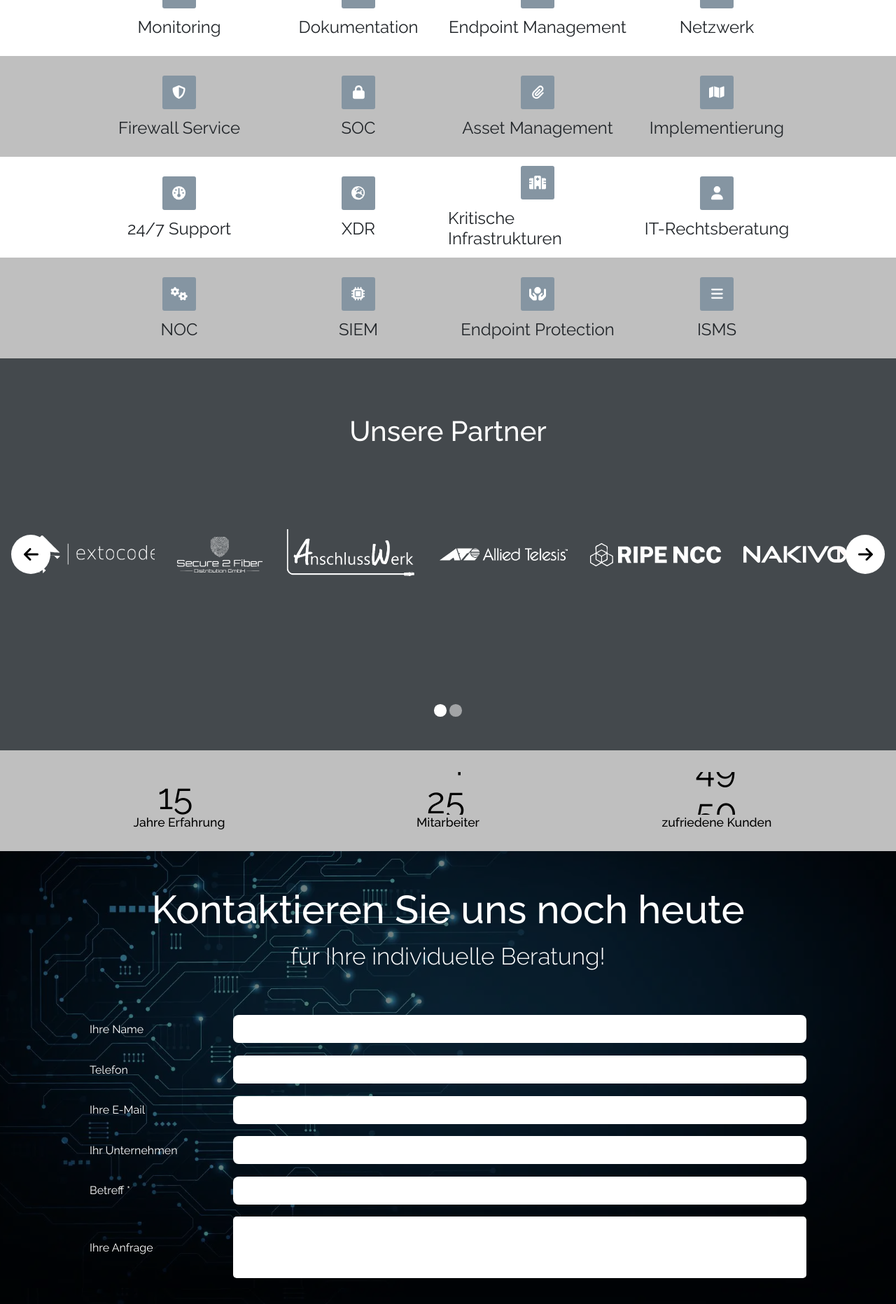
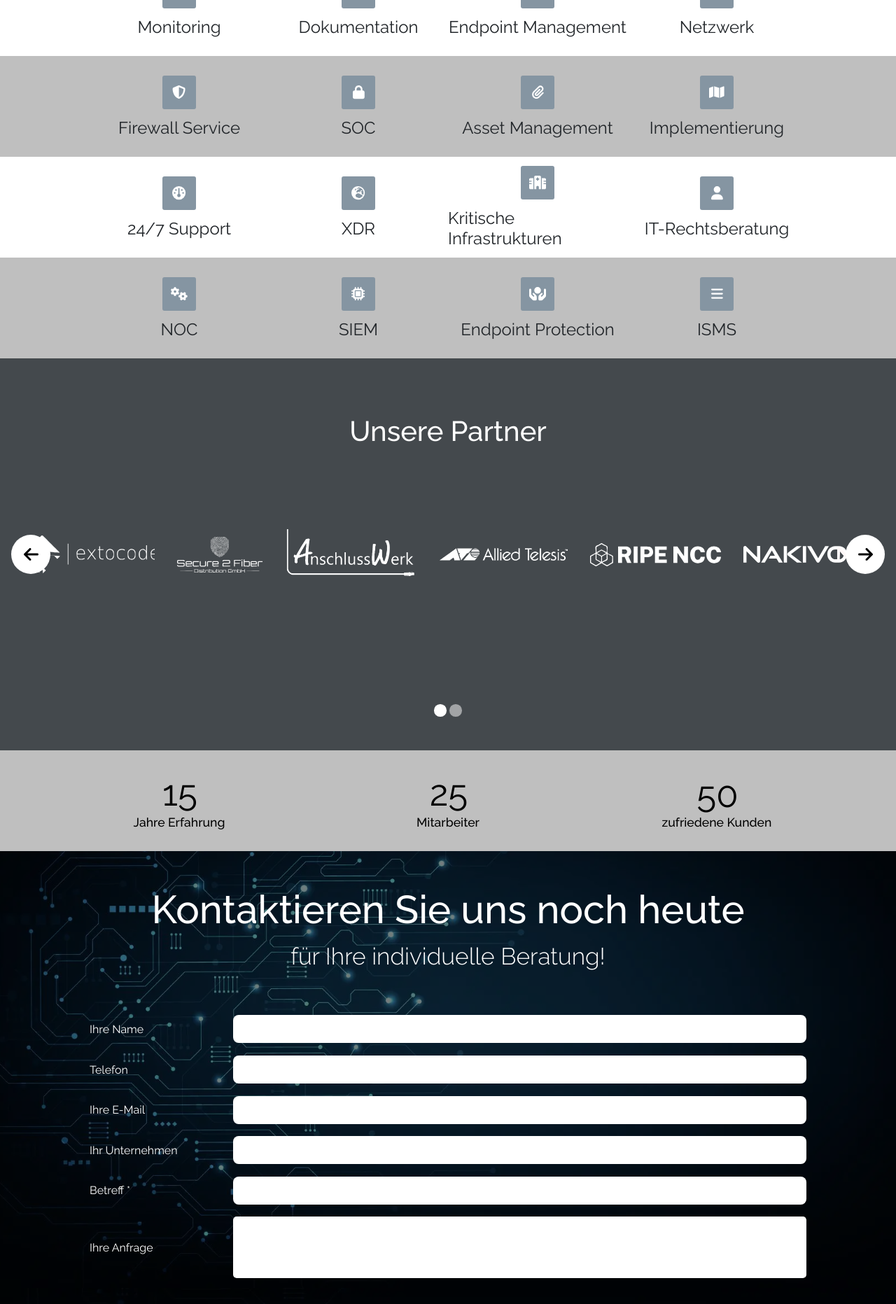
Before and after one commit to ilhmpy/InducioCopy, a React (Create React App) app: page / in a window 1280 px wide. Shown: the part 560-2423 px from the top of the page at 70% size. Built offline with nearby package versions, Linux system fonts and the light colour scheme.

Commit message:
Adoptive design

```diff
--- a/src/App.jsx
+++ b/src/App.jsx
@@ -2,9 +2,6 @@ import { useRoutes } from "react-router-dom";
 import { Anmeldung, Home, Karriere, Kontakt } from "./pages";
 import React from "react";
 import { Navigation } from "./components";
-
-// приклеить футер
-// сделать анимацию типа их статистика в цифрах с нуля стает заранее заготовленным числом
 
 const App = () => {
   const routing = useRoutes([
--- a/src/pages/Anmeldung/Anmeldung.jsx
+++ b/src/pages/Anmeldung/Anmeldung.jsx
@@ -37,11 +37,19 @@ export const Anmeldung = () => {
 
 const AnmeldungContainer = styled.section`
     width: 100%;
-    height: 30em;
+    height: 60vh;
     background: #FFFF;
     display: flex;
     justify-content: center;
     align-items: center;
+
+    @media (min-width: 1800px)  {
+        height: 80vh;
+    }
+
+    @media (min-width: 4000px) {
+        height: 100vh;
+    }
 `;
 
 const AnmeldungForm = styled.div`
--- a/src/pages/Home/components/Kontakt.jsx
+++ b/src/pages/Home/components/Kontakt.jsx
@@ -22,7 +22,7 @@ export const Kontakt = () => {
 
 const KontaktContainer = styled.section`
     width: 100%;
-    height: auto;
+    height: 35vh;
     min-height: 45em;
     background-color: rgba(0, 0, 0, 0.5);
     display: flex;
--- a/src/pages/Home/components/YearsStatistic.jsx
+++ b/src/pages/Home/components/YearsStatistic.jsx
@@ -14,19 +14,22 @@ export const YearsStatistic = () => {
         {
             title: "Jahre Erfahrung",
             lastNumber: 15,
-            ref: YearsRef
+            ref: YearsRef,
+            px: 10
         },
 
         {
             title: "Mitarbeiter",
             lastNumber: 25,
-            ref: WorkersRef
+            ref: WorkersRef,
+            px: 16
         },
 
         {
             title: "zufriedene Kunden",
             lastNumber: 50,
             ref: ClientsRef,
+            px: 30,
             plus: true,
         }
     ]);
@@ -57,10 +60,11 @@ export const YearsStatistic = () => {
             ) {
                 STATISTIC.forEach((statt) => {
                     const itemHeight = Number(parseFloat(window.getComputedStyle(statt.ref.current).height));
-                    const translate = itemHeight * statt.lastNumber;
+                    const translate = itemHeight * statt.lastNumber + statt.px;
 
-                    console.log(translate);
-                    statt.ref.current.style.transform = `translateY(-${translate + 5}px)`;
+
+                    console.log(translate, itemHeight);
+                    statt.ref.current.style.transform = `translateY(-${translate}px)`;
                 });
               }
         }
@@ -116,6 +120,10 @@ const YearsStatisticItem = styled.div`
 const YearsItem = styled.div`
     font-size: 3.2em;
     line-height: 1.2em;
+    height: 1.2em;
+    display: flex;
+    justify-content: center;
+    align-items: center;
 `;
 
 const YearsText = styled.div`
```
